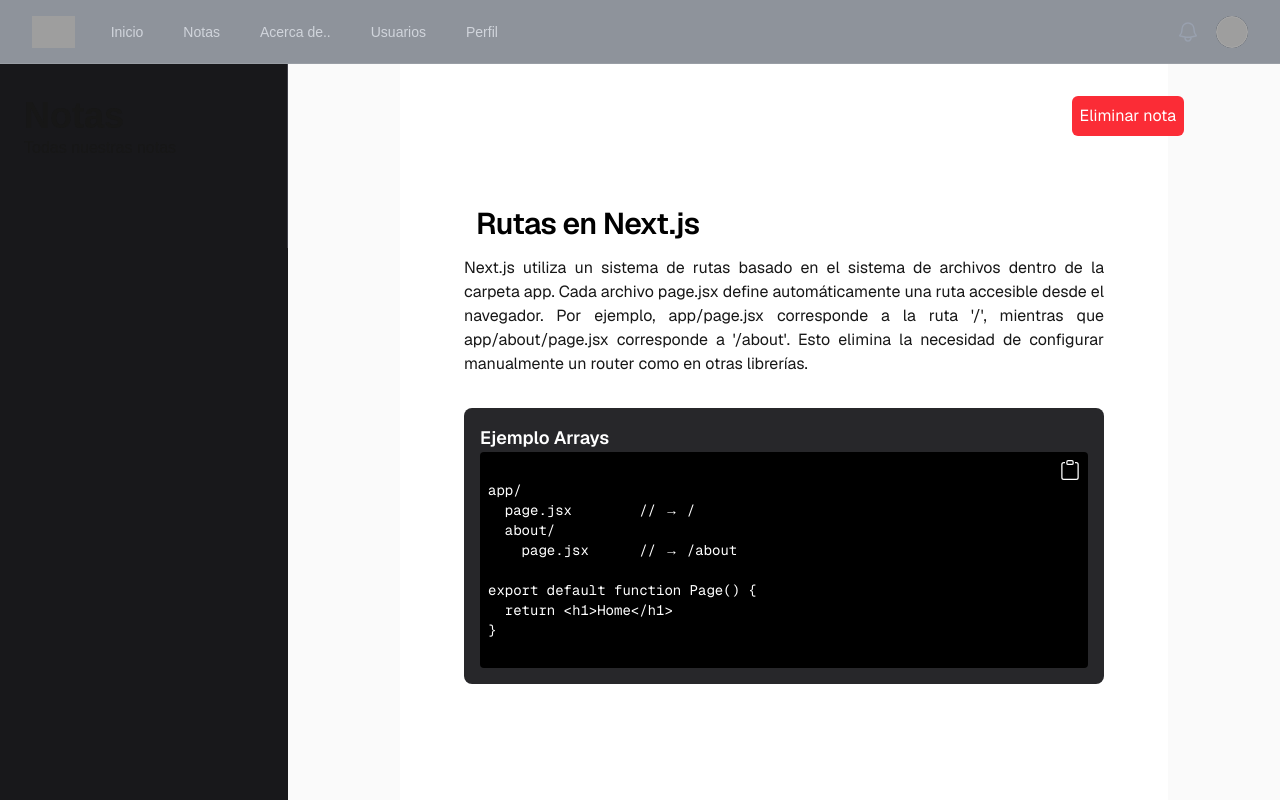
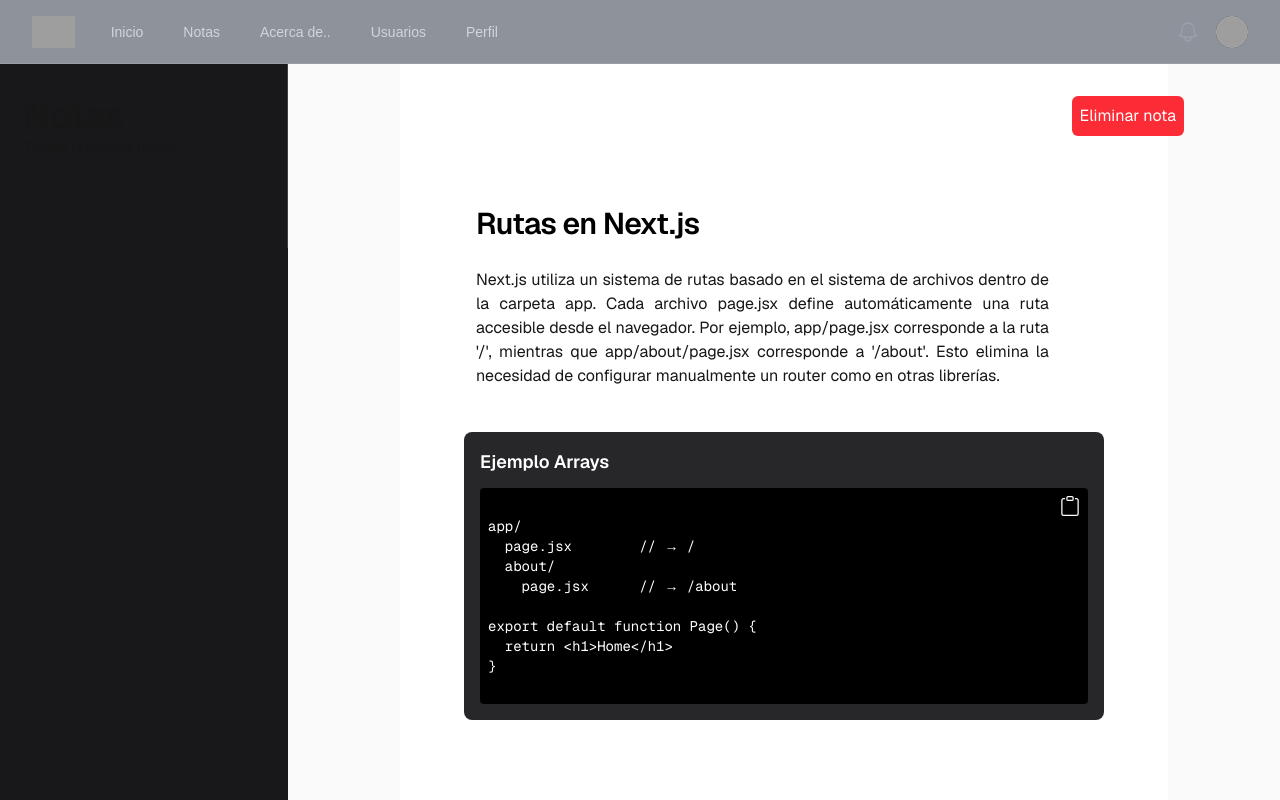
Before and after one commit to Facundo-Rullo/app-notas, a Next.js app: page /notes/1 in a window 1280 px wide. Shown: the top 800 px of the page. Built offline with nearby package versions, Linux system fonts and the light colour scheme; grey boxes are pictures that could not be loaded.

Commit message:
Lista la tarea, aplique la funcion editar a todos los campos de las notas

```diff
--- a/src/app/components/NoteDetail.jsx
+++ b/src/app/components/NoteDetail.jsx
@@ -40,8 +40,8 @@
     setEditingField(null)
   }
 
-  const EditPencil = () => (
-    <svg xmlns="http://www.w3.org/2000/svg" width="16" height="16" fill="currentColor" className="bi bi-pencil opacity-0 group-hover:opacity-100" viewBox="0 0 16 16">
+  const EditPencil = ({classNameExtra}) => (
+    <svg width="16" height="16" fill="currentColor" className={`bi bi-pencil opacity-0 group-hover:opacity-100 ${classNameExtra}`} viewBox="0 0 16 16">
       <path d="M12.146.146a.5.5 0 0 1 .708 0l3 3a.5.5 0 0 1 0 .708l-10 10a.5.5 0 0 1-.168.11l-5 2a.5.5 0 0 1-.65-.65l2-5a.5.5 0 0 1 .11-.168zM11.207 2.5 13.5 4.793 14.793 3.5 12.5 1.207zm1.586 3L10.5 3.207 4 9.707V10h.5a.5.5 0 0 1 .5.5v.5h.5a.5.5 0 0 1 .5.5v.5h.293zm-9.761 5.175-.106.106-1.528 3.821 3.821-1.528.106-.106A.5.5 0 0 1 5 12.5V12h-.5a.5.5 0 0 1-.5-.5V11h-.5a.5.5 0 0 1-.468-.325"/>
     </svg>
   )
@@ -74,44 +74,89 @@
           </div>
         </div>
 
-        <p className='text-justify'>
-          {nota.content}
-        </p>
+        <div
+          className='w-full h-auto hover:bg-zinc-700 transition-colors p-3 cursor-pointer group'
+          onDoubleClick={() => setEditingField("content")}
+          title="Doble click para editar"
+        >
+          {editingField === 'content' ? (
+              <input
+                type="text"
+                value={formData.content}
+                onChange={(e) => setFormData({...formData, content: e.target.value})}
+                autoFocus
+                className='max-w-lg text-1xl text-wrap break-all focus:outline-none focus:ring-2 focus:ring-green-300 w-full p-1 rounded m-1 font-semibold leading-10 tracking-tight text-black dark:text-zinc-50'
+              />
+          ) : (
+            <div className='flex items-center gap-2'>
+              <p className='text-justify'> {nota.content} </p>
+                <EditPencil classNameExtra="w-18 h-10 ml-5" />
+            </div>
+          )}
+        </div>
 
         {/* Ejemplo de como funcionan los arrays */}
         <section className='w-full min-h-64 my-8 p-4 rounded-lg flex flex-col bg-zinc-800 text-white justify-between'>
-          <p className='text-lg font-semibold'>Ejemplo Arrays</p>
+            <p className='text-lg font-semibold mb-3'>Ejemplo Arrays</p>
           <div className='relative group'>
             <button
               onClick={handleCopy}
               className='absolute top-2 cursor-pointer right-2'>
                 { copied ? (
-                  <svg xmlns="http://www.w3.org/2000/svg" height="20" fill="currentColor" className="bi bi-clipboard-check text-green-400" viewBox="0 0 16 16">
+                  <svg height="20" fill="currentColor" className="bi bi-clipboard-check text-green-400" viewBox="0 0 16 16">
                     <path fillRule="evenodd" d="M10.854 7.146a.5.5 0 0 1 0 .708l-3 3a.5.5 0 0 1-.708 0l-1.5-1.5a.5.5 0 1 1 .708-.708L7.5 9.793l2.646-2.647a.5.5 0 0 1 .708 0"/>
                     <path d="M4 1.5H3a2 2 0 0 0-2 2V14a2 2 0 0 0 2 2h10a2 2 0 0 0 2-2V3.5a2 2 0 0 0-2-2h-1v1h1a1 1 0 0 1 1 1V14a1 1 0 0 1-1 1H3a1 1 0 0 1-1-1V3.5a1 1 0 0 1 1-1h1z"/>
                     <path d="M9.5 1a.5.5 0 0 1 .5.5v1a.5.5 0 0 1-.5.5h-3a.5.5 0 0 1-.5-.5v-1a.5.5 0 0 1 .5-.5zm-3-1A1.5 1.5 0 0 0 5 1.5v1A1.5 1.5 0 0 0 6.5 4h3A1.5 1.5 0 0 0 11 2.5v-1A1.5 1.5 0 0 0 9.5 0z"/>
                   </svg>
                 ):(
-                  <svg xmlns="http://www.w3.org/2000/svg" height="20" fill="currentColor" className="bi bi-clipboard" viewBox="0 0 16 16">
+                  <svg height="20" fill="currentColor" className="bi bi-clipboard" viewBox="0 0 16 16">
                     <path d="M4 1.5H3a2 2 0 0 0-2 2V14a2 2 0 0 0 2 2h10a2 2 0 0 0 2-2V3.5a2 2 0 0 0-2-2h-1v1h1a1 1 0 0 1 1 1V14a1 1 0 0 1-1 1H3a1 1 0 0 1-1-1V3.5a1 1 0 0 1 1-1h1z"/>
                     <path d="M9.5 1a.5.5 0 0 1 .5.5v1a.5.5 0 0 1-.5.5h-3a.5.5 0 0 1-.5-.5v-1a.5.5 0 0 1 .5-.5zm-3-1A1.5 1.5 0 0 0 5 1.5v1A1.5 1.5 0 0 0 6.5 4h3A1.5 1.5 0 0 0 11 2.5v-1A1.5 1.5 0 0 0 9.5 0z"/>
                   </svg>
                 )}
             </button>
+            <div
+              className='w-full h-auto hover:bg-zinc-700 transition-colors cursor-pointer group'
+              onDoubleClick={() => setEditingField("ejemplo")}
+              title="Doble click para editar"
+            >
+              {editingField === 'ejemplo' ? (
+                <textarea
+                  name="ejemplo"
+                  id="ejemplo"
+                  value={formData.ejemplo}
+                  onChange={(e) => setFormData({...formData, ejemplo: e.target.value})}
+                  autoFocus
+                  className='max-w-lg text-1xl text-wrap break-all focus:outline-none focus:ring-2 focus:ring-green-300 w-full h-80 p-1 rounded m-1 font-semibold leading-10 tracking-tight text-black dark:text-zinc-50'
+                >
+
+                </textarea>
+              ) : (
+
                 <pre className='text-sm text-white bg-black rounded p-2 overflow-x-auto'>
                 <code>
                   { nota.ejemplo }
                 </code>
               </pre>
+              )}
+            </div>
           </div>
         </section>
         {editingField &&
+          <div className='flex gap-4'>
             <button
             onClick={handleSave}
             className='bg-green-600 hover:bg-green-500 px-3 py-2 rounded cursor-pointer text-white'
             >
               Save
             </button>
+            <button
+            onClick={() => setEditingField(null)}
+            className='bg-red-600 hover:bg-red-500 px-3 py-2 rounded cursor-pointer text-white'
+            >
+              Cancel
+            </button>
+          </div>
         }
       </main>
     </div>
```
Lines whose indentation alone changed are shown as unchanged.
